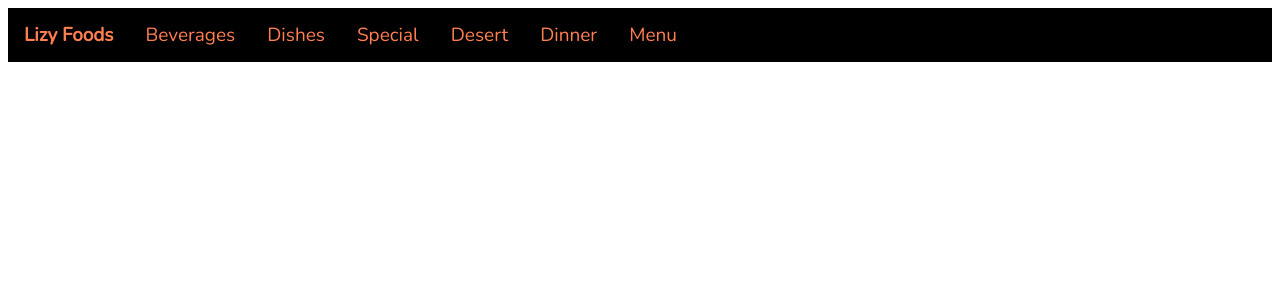
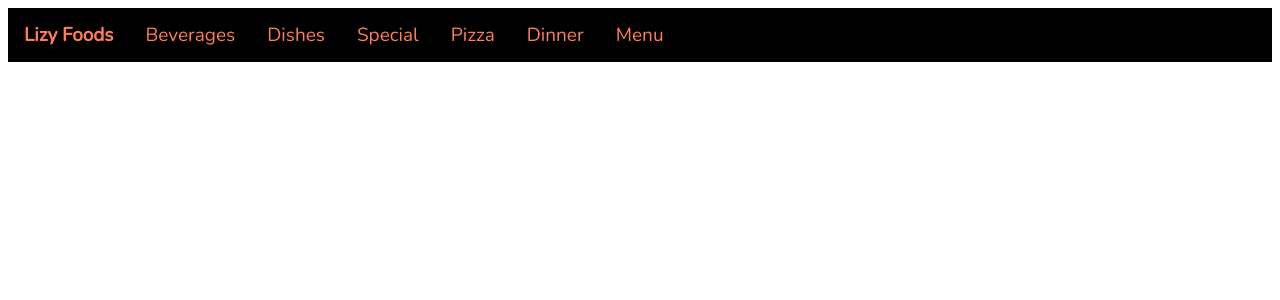
Before and after one commit to amcoolalphonce/e-Chakula, a Django app: page / in a window 1280 px wide. Shown: the top 300 px of the page. Run offline with Django 5.2, Linux system fonts and the light colour scheme.

Commit message:
Update base.html

```diff
--- a/food/templates/food/base.html
+++ b/food/templates/food/base.html
@@ -10,7 +10,7 @@
                                 <a href="beverages">Beverages</a>
                                 <a href="#cdishes">Dishes</a>
                                 <a href="#special">Special</a>
-                                <a href="#desert">Desert</a>
+                                <a href="#pizza">Pizza</a>
                                 <a href="#dinner">Dinner</a>
                                 <a href="#menu">Menu</a>
                         </div>
```
